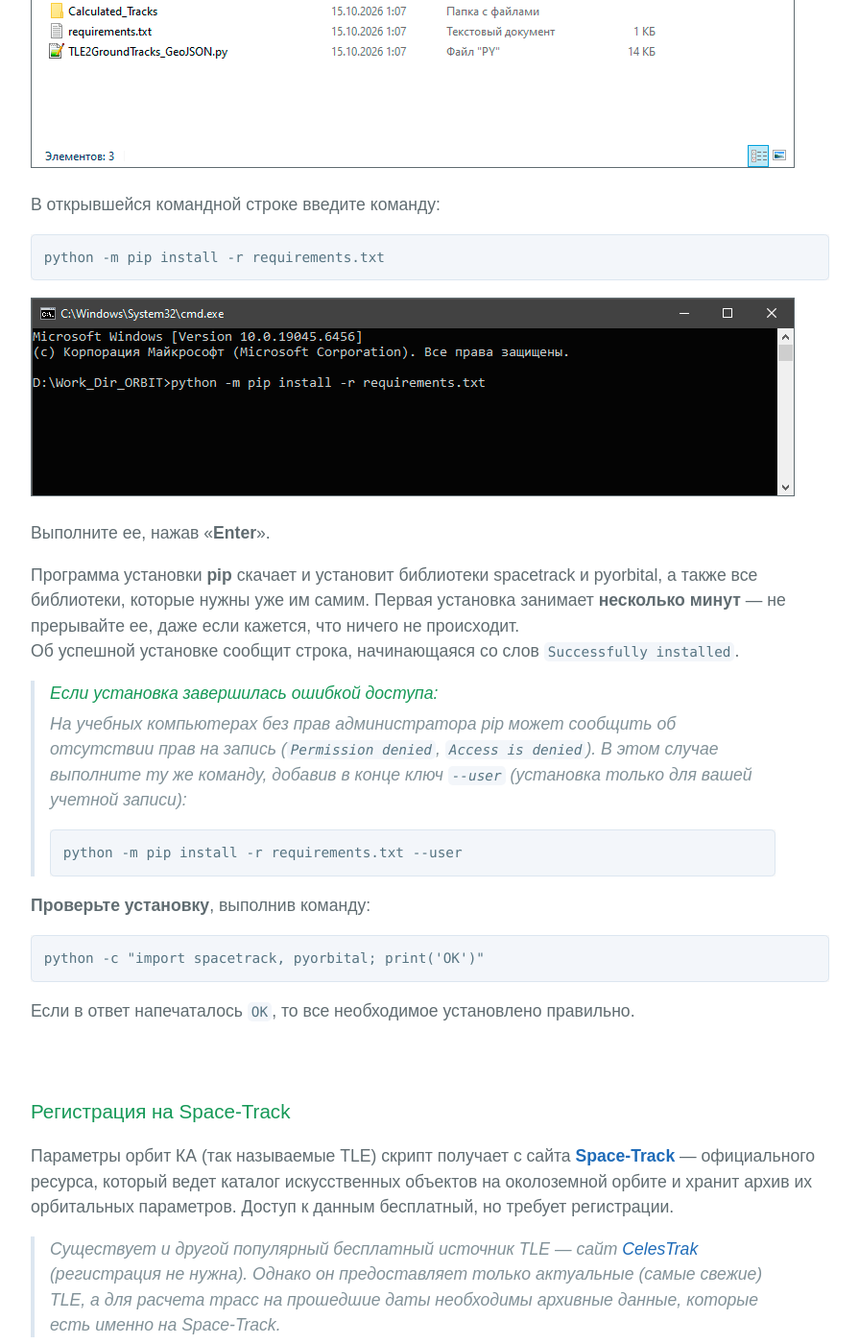
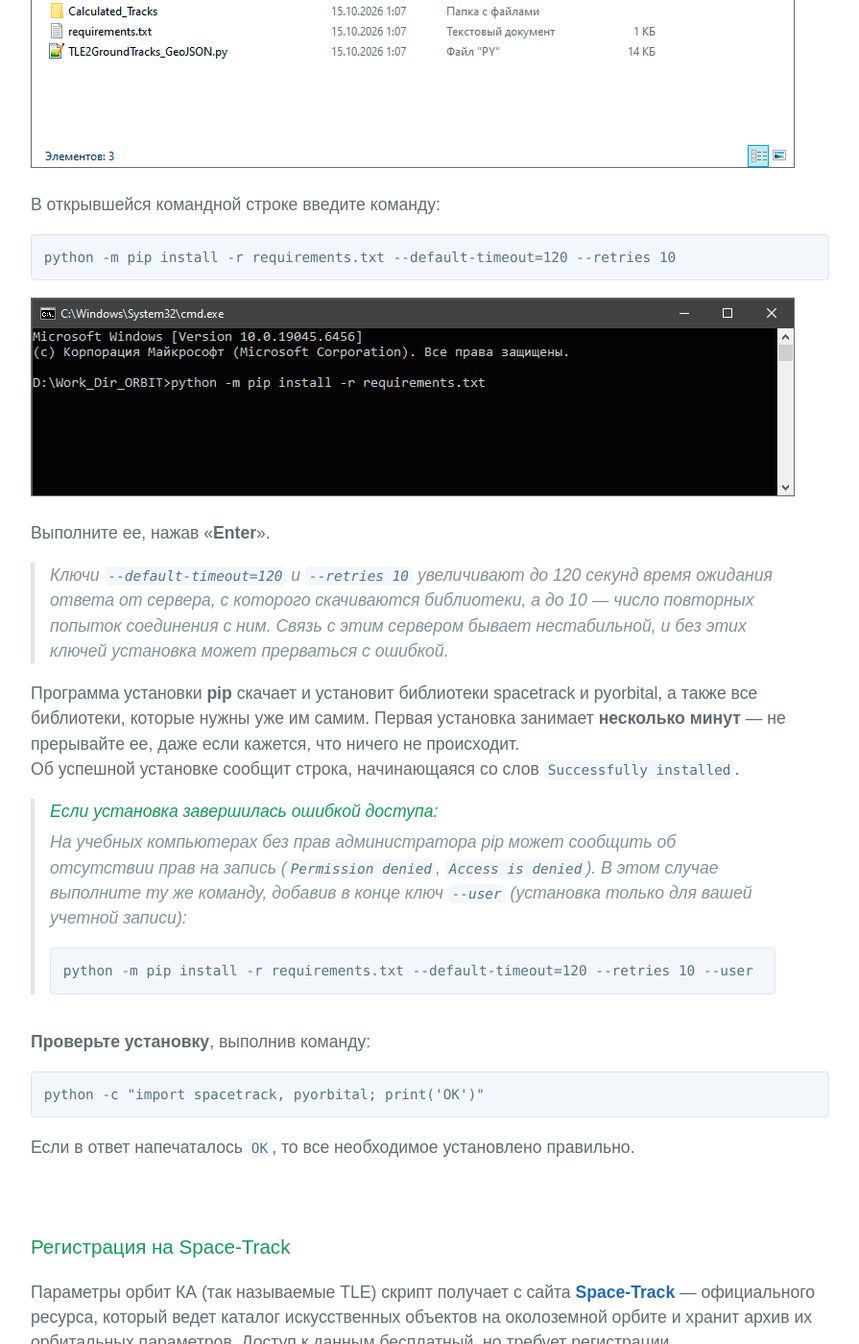
Before and after one commit to Alexander-Orlovsky/RUDN-QGIS-ORBIT-L1, a Jekyll site: the page built from index.md, in a window 1280 px wide and 1400 px high, scrolled down 11176 px. Shown: the whole window at 96% size, without its empty margins (192-1087 px from the left). Built offline with Jekyll 4.4.1, drawn with Linux system fonts in a browser that asks for light colours; some of the changed text lies outside the part shown.

Commit message:
Про timeout 120 и retries 10 при установке библиотек

````diff
--- a/index.md
+++ b/index.md
@@ -363,7 +363,7 @@ python --version
 >
 > ```
 > py -3.13 --version
-> py -3.13 -m pip install -r requirements.txt
+> py -3.13 -m pip install -r requirements.txt --default-timeout=120 --retries 10
 > py -3.13 -c "import spacetrack, pyorbital; print('OK')"
 > py -3.13 TLE2GroundTracks_GeoJSON.py
 > ```
@@ -415,12 +415,15 @@ python --version
 В открывшейся командной строке введите команду:
 
 ```
-python -m pip install -r requirements.txt
+python -m pip install -r requirements.txt --default-timeout=120 --retries 10
 ```
 
 <img src="media/Командная_строка_установка_библиотек.png" alt="Нет фото" style="width: ; border: 1px solid #606c71;">
 
 Выполните ее, нажав «**Enter**».
+
+> *Ключи `--default-timeout=120` и `--retries 10` увеличивают до 120 секунд время ожидания ответа от сервера, с которого скачиваются библиотеки,
+> а до 10 — число повторных попыток соединения с ним. Связь с этим сервером бывает нестабильной, и без этих ключей установка может прерваться с ошибкой.*
 
 Программа установки **pip** скачает и установит библиотеки spacetrack и pyorbital, а также все библиотеки, которые нужны уже им самим.
 Первая установка занимает **несколько минут** — не прерывайте ее, даже если кажется, что ничего не происходит. \
@@ -431,9 +434,10 @@ python -m pip install -r requirements.txt
 > В этом случае выполните ту же команду, добавив в конце ключ `--user` (установка только для вашей учетной записи):*
 >
 > ```
-> python -m pip install -r requirements.txt --user
+> python -m pip install -r requirements.txt --default-timeout=120 --retries 10 --user
 > ```
 
+{: style="margin-top: 36px;"}
 **Проверьте установку**, выполнив команду:
 
 ```
````
Also changed, not shown: CLAUDE.md (+6 -1 lines), materials/typical_errors.md (+1 -1 lines).
